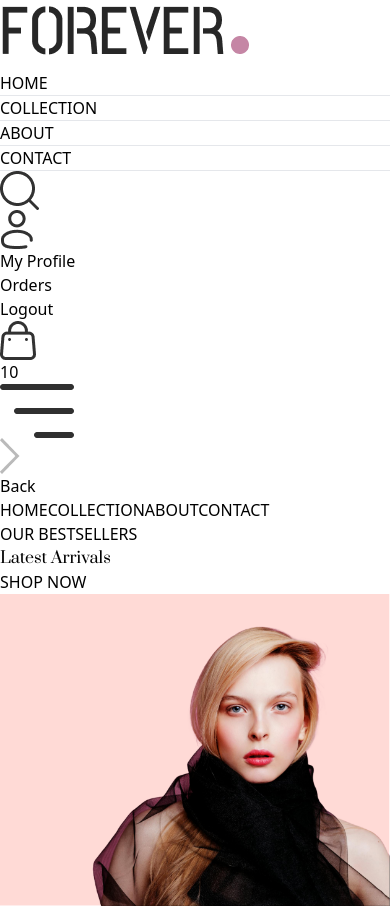
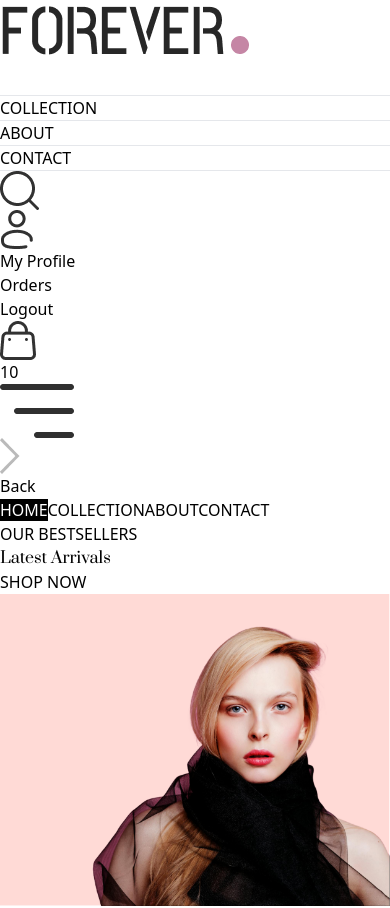
Before and after one commit to Kadunapikin/Chongai-store, a React (Vite) app in the folder frontend/: page / in a window 390 px wide. Shown: the top 908 px of the page. Built offline with nearby package versions, Linux system fonts and the light colour scheme.

Commit message:
add active anchor tag style for small screen

```diff
--- a/frontend/src/index.css
+++ b/frontend/src/index.css
@@ -17,3 +17,10 @@
     font-weight: 400;
     font-style: normal;
   }
+
+  @media (max-width:640px) {
+    a.active {
+        background-color: black;
+        color: white;
+    }
+  }
```
